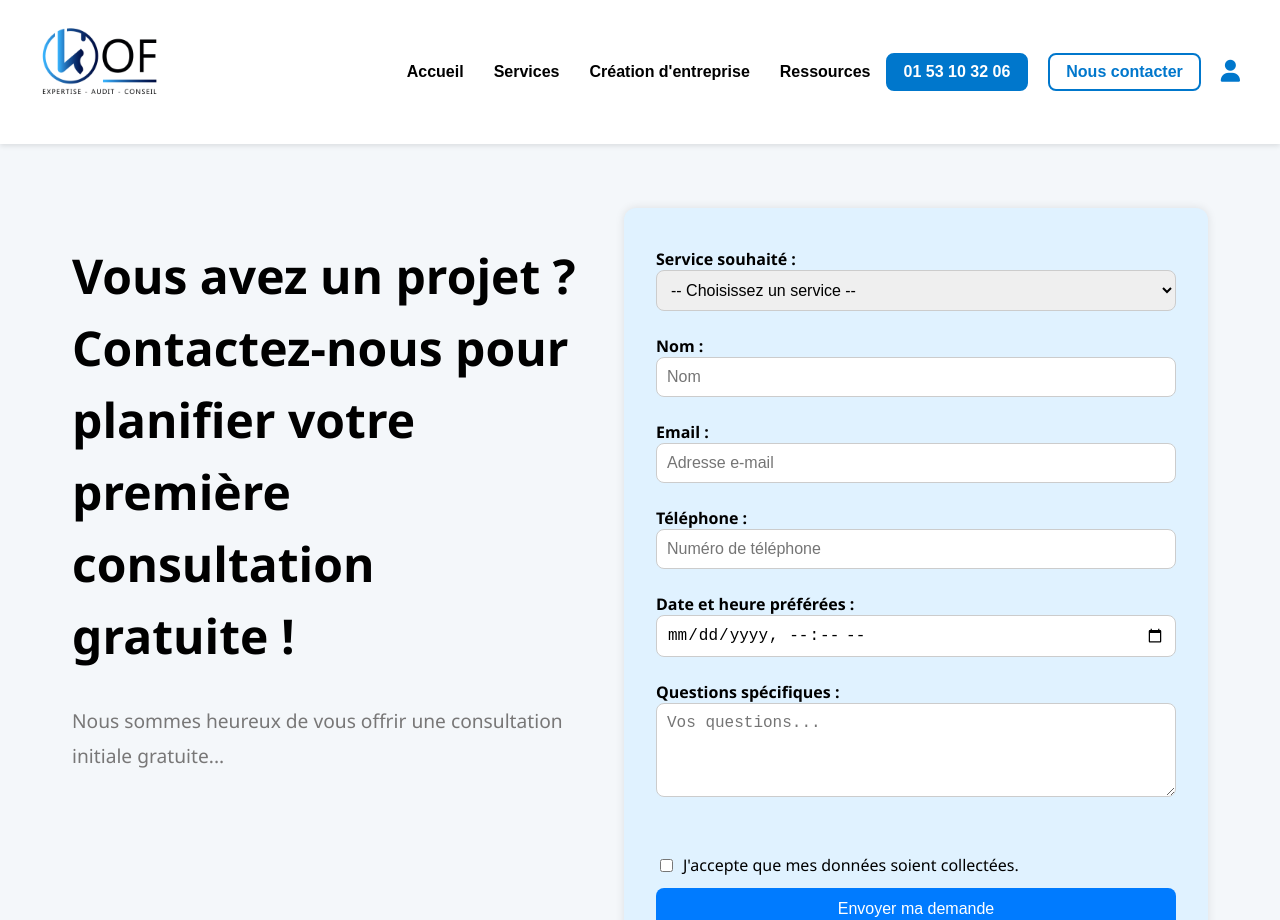
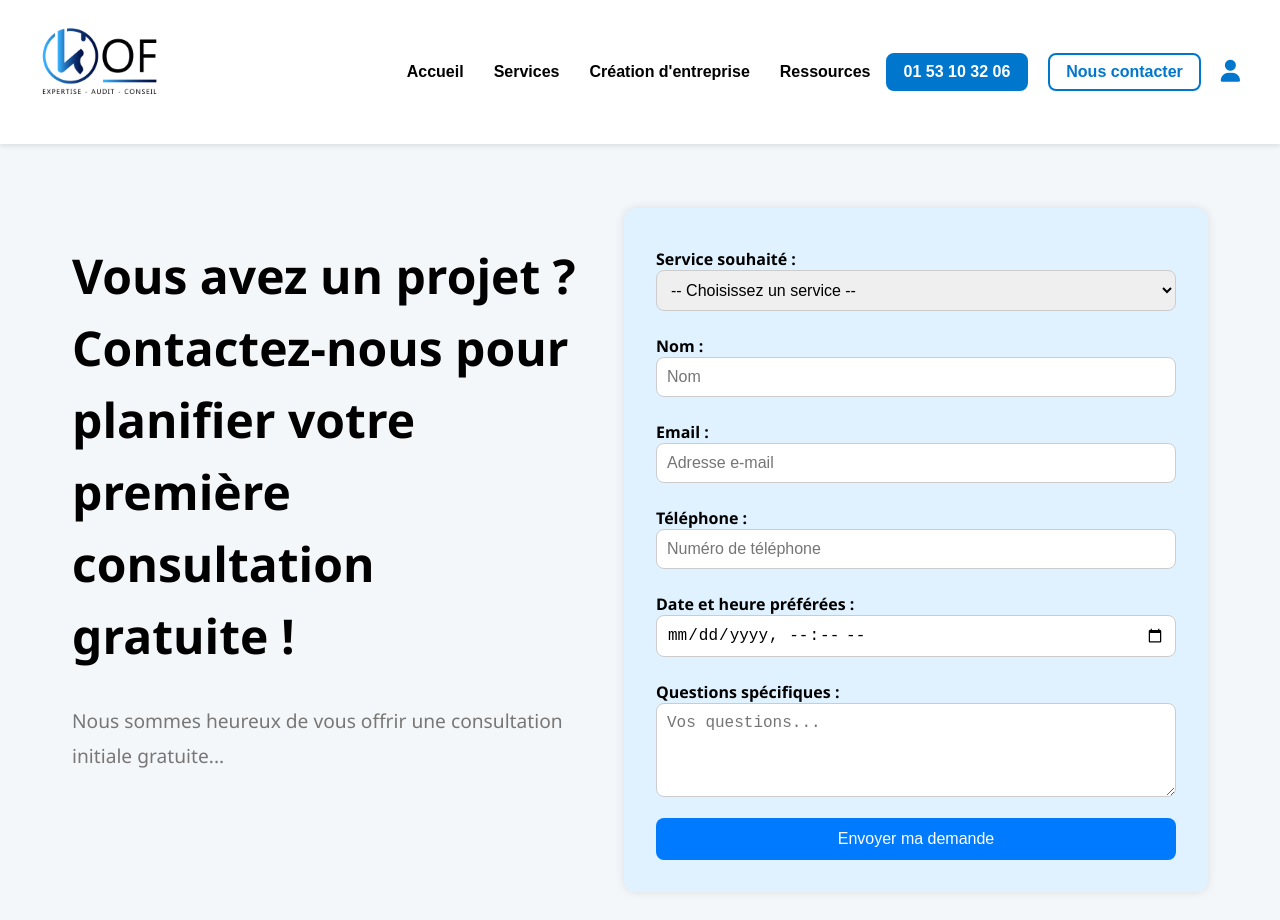
Before and after one commit to sana12-art/kof-site, a React (Create React App) app: page /consultation in a window 1280 px wide. Shown: the top 920 px of the page. Built offline with nearby package versions, Linux system fonts and the light colour scheme.

Commit message:
modifs dans consultation

```diff
--- a/src/Pages/Consultation.js
+++ b/src/Pages/Consultation.js
@@ -111,10 +111,7 @@ const Consultation = () => {
           <label>Questions spécifiques :</label>
           <textarea name="questions" value={formData.questions} rows="4" placeholder="Vos questions..." onChange={handleChange}></textarea>
 
-          <div className="checkbox-container">
-            <input className="box" type="checkbox" name="acceptData" checked={formData.acceptData} onChange={handleChange} />
-            <label htmlFor="acceptData">J'accepte que mes données soient collectées.</label>
-          </div>
+
 
           <button type="submit">Envoyer ma demande</button>
         </form>
```
